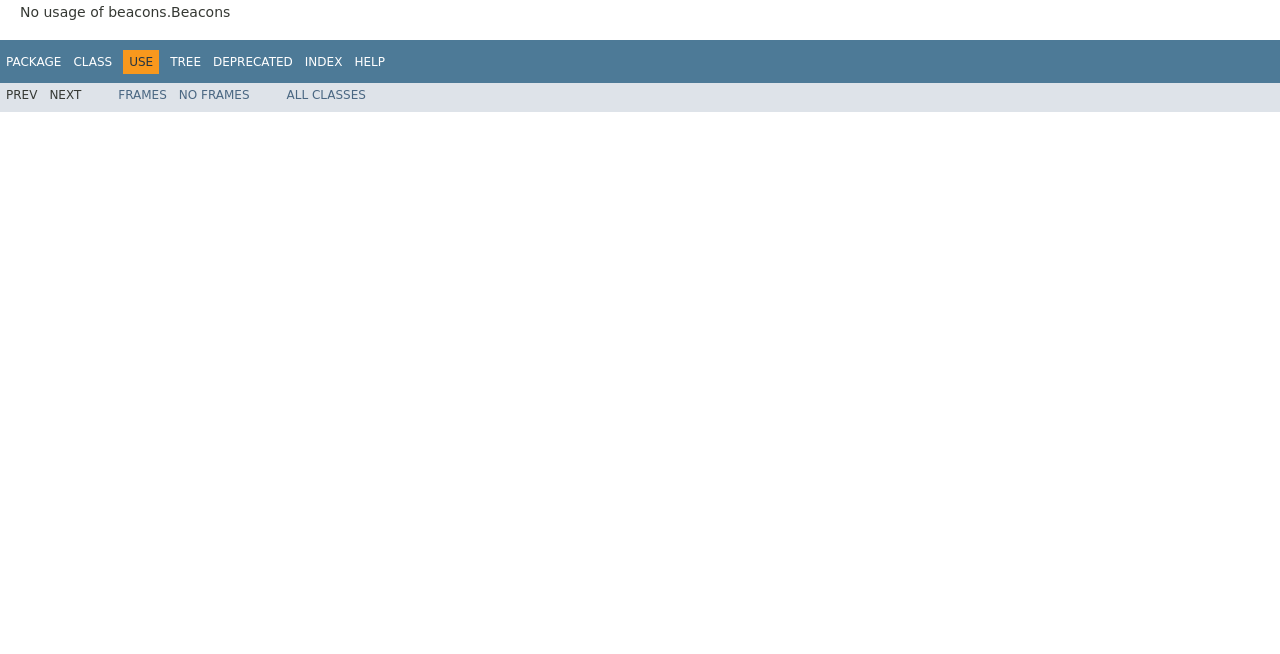
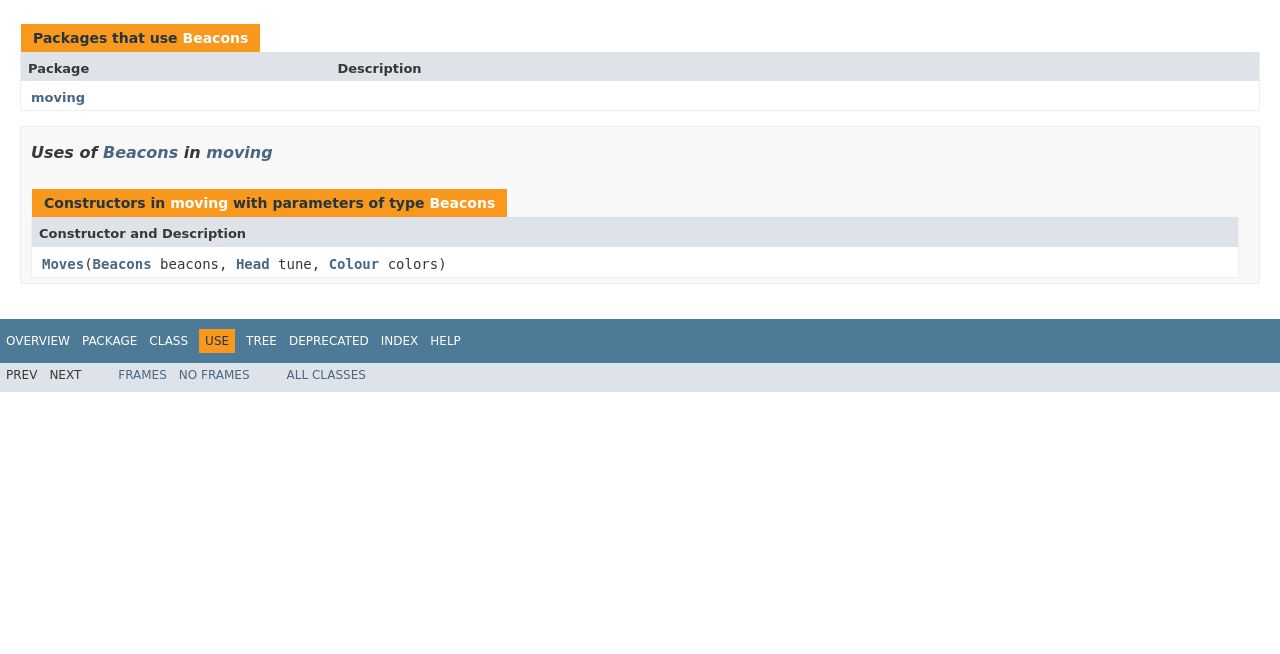
Before and after one commit to Olio-Masters/collector, a plain HTML site: page doc/beacons/class-use/Beacons.html in a window 1280 px wide. Shown: the part 146-800 px from the top of the page. Drawn offline with Linux system fonts and the light colour scheme; a web font is replaced by a local one.

Commit message:
Update Beacons.html

```diff
--- a/doc/beacons/class-use/Beacons.html
+++ b/doc/beacons/class-use/Beacons.html
@@ -2,7 +2,7 @@
 <!-- NewPage -->
 <html lang="fi">
 <head>
-<!-- Generated by javadoc (1.8.0_161) on Mon Mar 12 10:31:13 EET 2018 -->
+<!-- Generated by javadoc (1.8.0_161) on Mon Mar 12 11:13:12 EET 2018 -->
 <title>Uses of Class beacons.Beacons</title>
 <meta name="date" content="2018-03-12">
 <link rel="stylesheet" type="text/css" href="../../stylesheet.css" title="Style">
@@ -31,7 +31,8 @@
 <!--   -->
 </a>
 <ul class="navList" title="Navigation">
-<li><a href="../../beacons/package-summary.html">Package</a></li>
+<li><a href="../../overview-summary.html">Overview</a></li>
+<li><a href="../package-summary.html">Package</a></li>
 <li><a href="../../beacons/Beacons.html" title="class in beacons">Class</a></li>
 <li class="navBarCell1Rev">Use</li>
 <li><a href="../package-tree.html">Tree</a></li>
@@ -71,7 +72,47 @@
 <div class="header">
 <h2 title="Uses of Class beacons.Beacons" class="title">Uses of Class<br>beacons.Beacons</h2>
 </div>
-<div class="classUseContainer">No usage of beacons.Beacons</div>
+<div class="classUseContainer">
+<ul class="blockList">
+<li class="blockList">
+<table class="useSummary" border="0" cellpadding="3" cellspacing="0" summary="Use table, listing packages, and an explanation">
+<caption><span>Packages that use <a href="../../beacons/Beacons.html" title="class in beacons">Beacons</a></span><span class="tabEnd">&nbsp;</span></caption>
+<tr>
+<th class="colFirst" scope="col">Package</th>
+<th class="colLast" scope="col">Description</th>
+</tr>
+<tbody>
+<tr class="altColor">
+<td class="colFirst"><a href="#moving">moving</a></td>
+<td class="colLast">&nbsp;</td>
+</tr>
+</tbody>
+</table>
+</li>
+<li class="blockList">
+<ul class="blockList">
+<li class="blockList"><a name="moving">
+<!--   -->
+</a>
+<h3>Uses of <a href="../../beacons/Beacons.html" title="class in beacons">Beacons</a> in <a href="../../moving/package-summary.html">moving</a></h3>
+<table class="useSummary" border="0" cellpadding="3" cellspacing="0" summary="Use table, listing constructors, and an explanation">
+<caption><span>Constructors in <a href="../../moving/package-summary.html">moving</a> with parameters of type <a href="../../beacons/Beacons.html" title="class in beacons">Beacons</a></span><span class="tabEnd">&nbsp;</span></caption>
+<tr>
+<th class="colOne" scope="col">Constructor and Description</th>
+</tr>
+<tbody>
+<tr class="altColor">
+<td class="colLast"><code><span class="memberNameLink"><a href="../../moving/Moves.html#Moves-beacons.Beacons-soundInterface.Head-colour.Colour-">Moves</a></span>(<a href="../../beacons/Beacons.html" title="class in beacons">Beacons</a>&nbsp;beacons,
+     <a href="../../soundInterface/Head.html" title="class in soundInterface">Head</a>&nbsp;tune,
+     <a href="../../colour/Colour.html" title="class in colour">Colour</a>&nbsp;colors)</code>&nbsp;</td>
+</tr>
+</tbody>
+</table>
+</li>
+</ul>
+</li>
+</ul>
+</div>
 <!-- ======= START OF BOTTOM NAVBAR ====== -->
 <div class="bottomNav"><a name="navbar.bottom">
 <!--   -->
@@ -81,7 +122,8 @@
 <!--   -->
 </a>
 <ul class="navList" title="Navigation">
-<li><a href="../../beacons/package-summary.html">Package</a></li>
+<li><a href="../../overview-summary.html">Overview</a></li>
+<li><a href="../package-summary.html">Package</a></li>
 <li><a href="../../beacons/Beacons.html" title="class in beacons">Class</a></li>
 <li class="navBarCell1Rev">Use</li>
 <li><a href="../package-tree.html">Tree</a></li>
```
